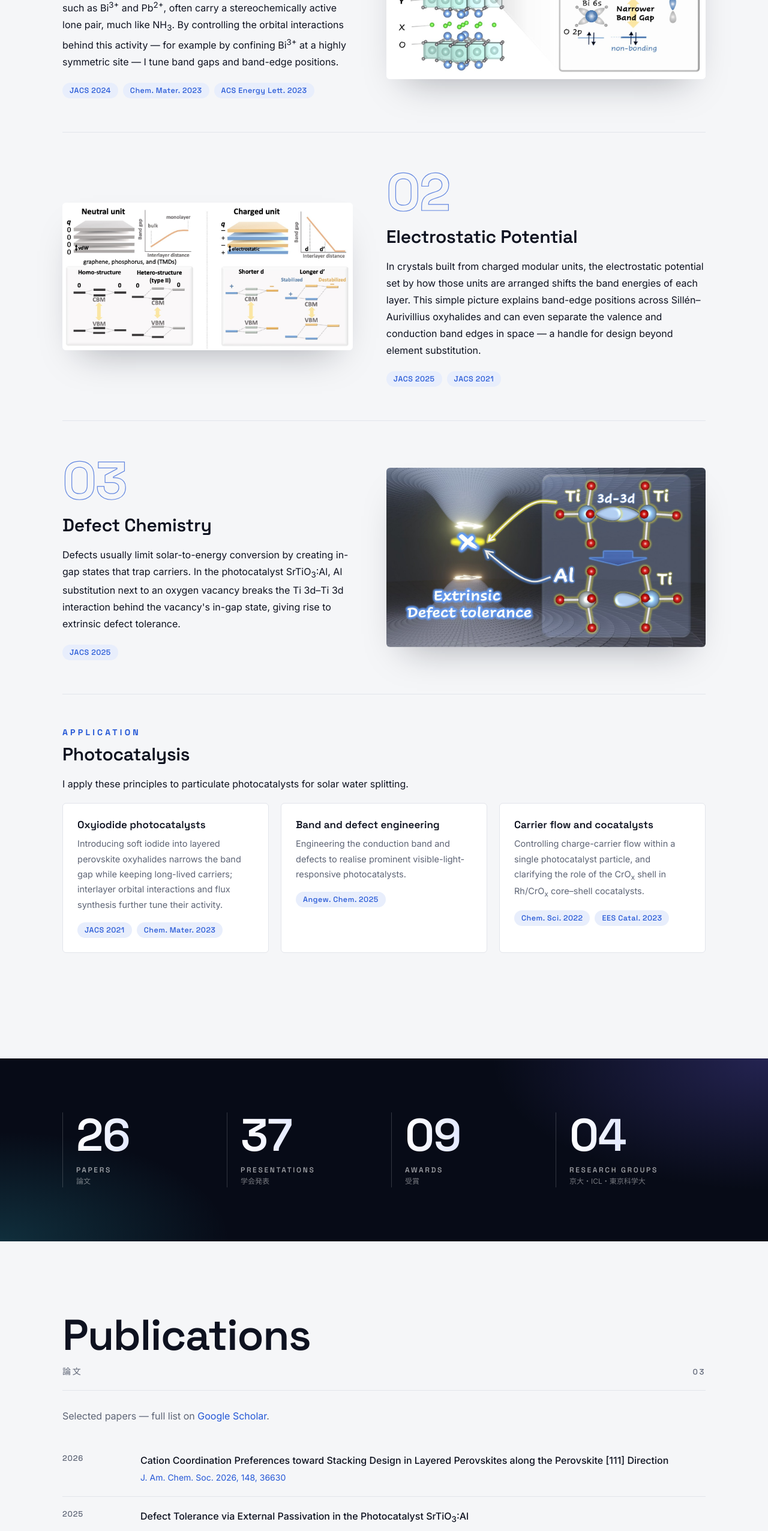
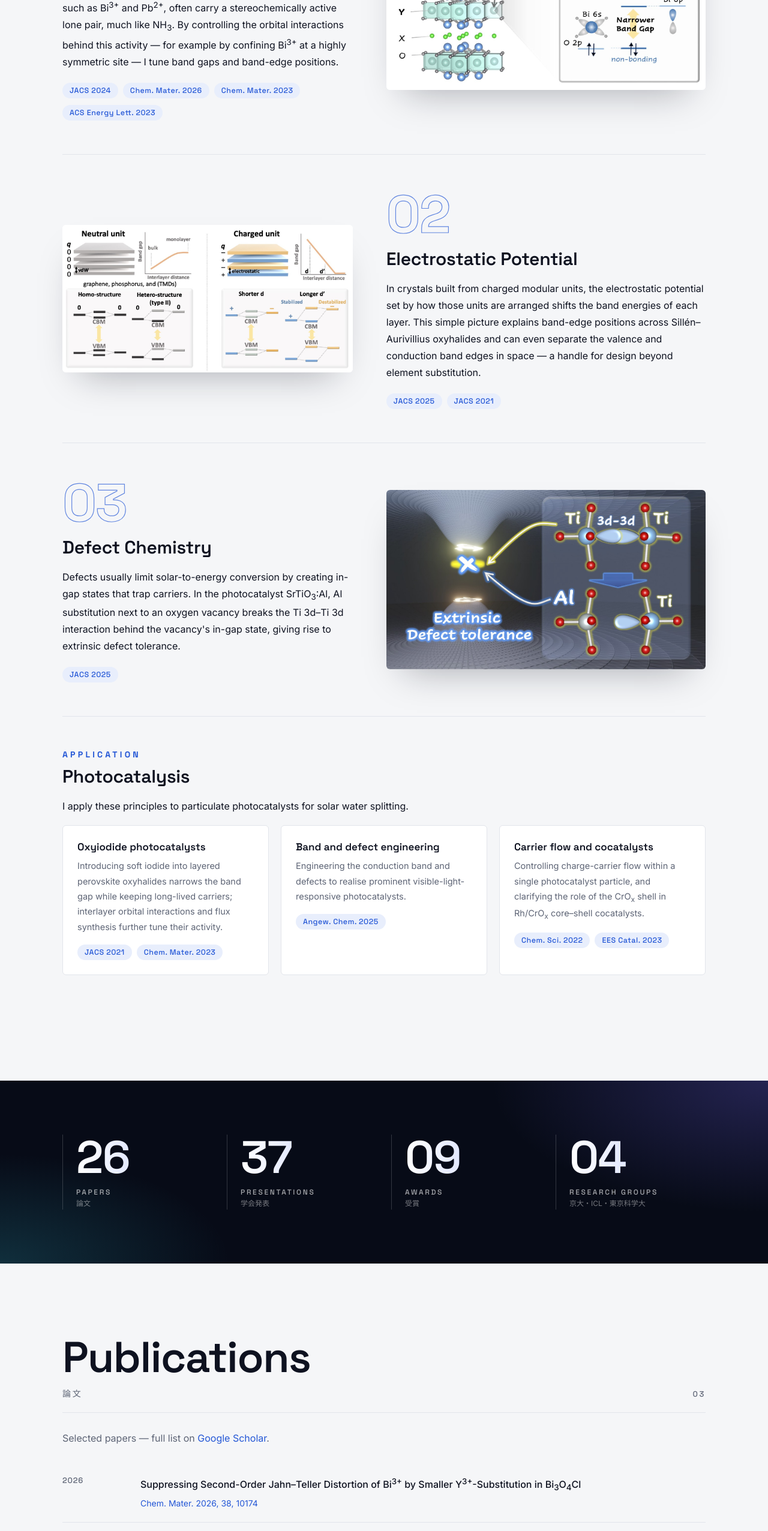
Before and after one commit to kantaimperial/kantaimperial.github.io, a plain HTML site: page index.html in a window 1280 px wide. Shown: the part 2120-4673 px from the top of the page at 60% size. Drawn offline with Linux system fonts and the light colour scheme; animation ran at ten frames a second.

Commit message:
Update publication references in index.html
Updated publication references for accuracy and added a new publication entry.

```diff
--- a/index.html
+++ b/index.html
@@ -253,7 +253,7 @@ footer .wrap{display:flex; justify-content:space-between; gap:16px; flex-wrap:wr
       <p>Post-transition metal cations with an <i>ns</i><sup>2</sup><i>np</i><sup>0</sup> configuration, such as Bi<sup>3+</sup> and Pb<sup>2+</sup>, often carry a stereochemically active lone pair, much like NH<sub>3</sub>. By controlling the orbital interactions behind this activity — for example by confining Bi<sup>3+</sup> at a highly symmetric site — I tune band gaps and band-edge positions.</p>
       <ul class="refs">
         <li><a href="https://pubs.acs.org/doi/10.1021/jacs.4c00150">JACS 2024</a></li>
-        <li><a href="https://pubs.acs.org/doi/10.1021/acs.chemmater.3c00932">Chem. Mater. 2023</a></li>
+        <li><a href="https://pubs.acs.org/cmatex/article-abstract/38/19/10174/5434146/Suppressing-Second-Order-Jahn-Teller-Distortion-of">Chem. Mater. 2026</a></li><li><a href="https://pubs.acs.org/doi/10.1021/acs.chemmater.3c00932">Chem. Mater. 2023</a></li>
         <li><a href="https://pubs.acs.org/doi/10.1021/acsenergylett.3c01651">ACS Energy Lett. 2023</a></li>
       </ul>
     </div>
@@ -318,7 +318,7 @@ footer .wrap{display:flex; justify-content:space-between; gap:16px; flex-wrap:wr
   <div class="head rv"><h2>Publications<small>論文</small></h2><span class="idx">03</span></div>
   <p class="rv" style="color:var(--muted);margin:-28px 0 28px">Selected papers — full list on <a href="https://scholar.google.com/citations?user=uZMY9bkAAAAJ">Google Scholar</a>.</p>
   <div class="rv"><ol class="items">
-<li><span class="d">2026</span><span><span class="t">Cation Coordination Preferences toward Stacking Design in Layered Perovskites along the Perovskite [111] Direction</span><br><span class="v"><a href="https://doi.org/10.1021/jacs.6c06507">J. Am. Chem. Soc. 2026, 148, 36630</a></span></span></li>
+<li><span class="d">2026</span><span><span class="t">Suppressing Second-Order Jahn&ndash;Teller Distortion of Bi<sup>3+</sup> by Smaller Y<sup>3+</sup>-Substitution in Bi<sub>3</sub>O<sub>4</sub>Cl</span><br><span class="v"><a href="https://pubs.acs.org/cmatex/article-abstract/38/19/10174/5434146/Suppressing-Second-Order-Jahn-Teller-Distortion-of">Chem. Mater. 2026, 38, 10174</a></span></span></li><li><span class="d">2026</span><span><span class="t">Cation Coordination Preferences toward Stacking Design in Layered Perovskites along the Perovskite [111] Direction</span><br><span class="v"><a href="https://doi.org/10.1021/jacs.6c06507">J. Am. Chem. Soc. 2026, 148, 36630</a></span></span></li>
 <li><span class="d">2025</span><span><span class="t">Defect Tolerance via External Passivation in the Photocatalyst SrTiO<sub>3</sub>:Al</span><br><span class="v"><b>K. Ogawa</b>, S. R. Kavanagh, F. Oba, A. Walsh · <a href="https://doi.org/10.1021/jacs.5c07104">J. Am. Chem. Soc. 2025, 147, 23180</a></span></span></li>
 <li><span class="d">2025</span><span><span class="t">Conduction Band and Defect Engineering for the Prominent Visible-Light Responsive Photocatalysts</span><br><span class="v"><a href="https://doi.org/10.1002/anie.202419624">Angew. Chem. Int. Ed. 2025</a></span></span></li>
 <li><span class="d">2025</span><span><span class="t">Electrostatic Control of Electronic Structure in Modular Inorganic Crystals</span><br><span class="v"><b>K. Ogawa</b>, A. Walsh · <a href="https://doi.org/10.1021/jacs.4c13637">J. Am. Chem. Soc. 2025, 147, 821</a></span></span></li>
```
